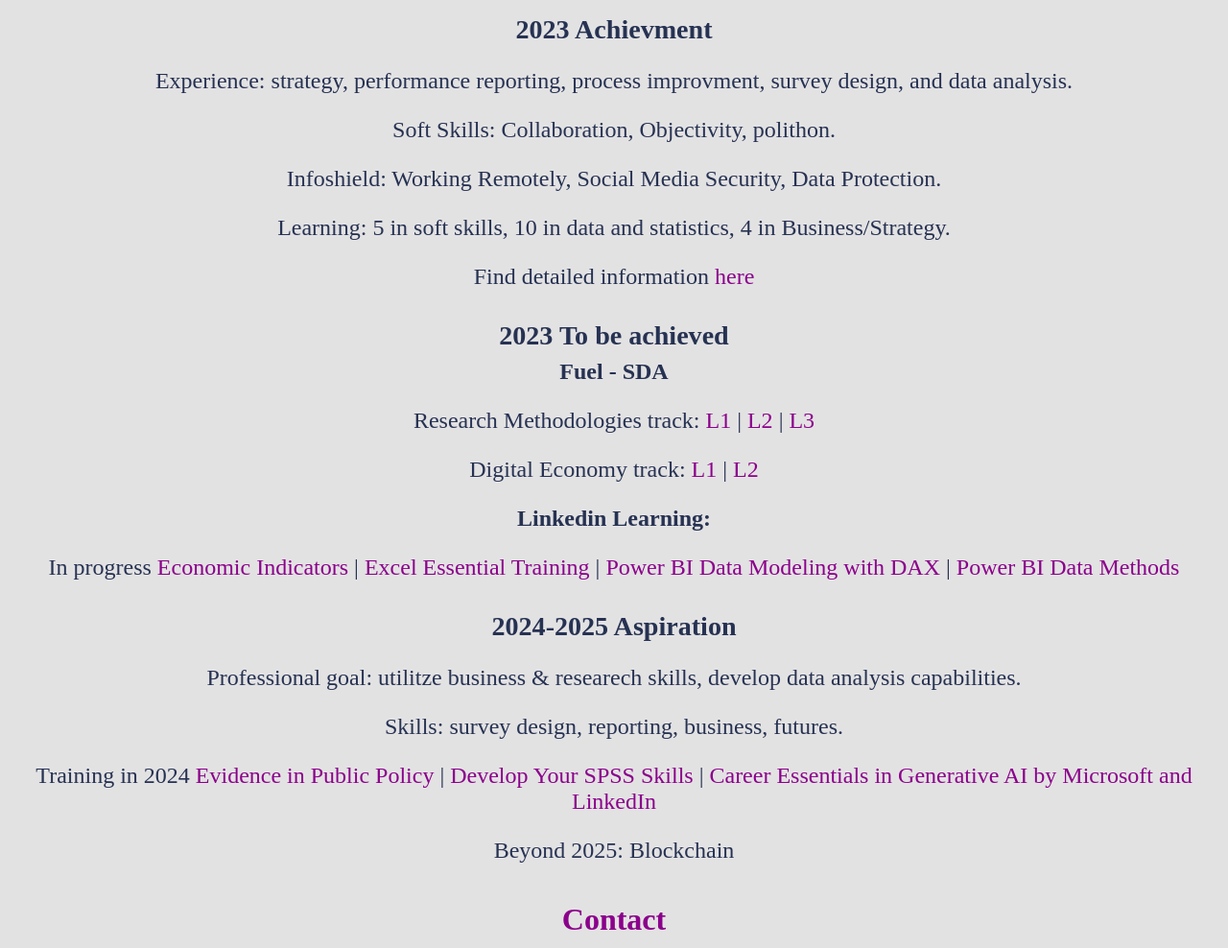
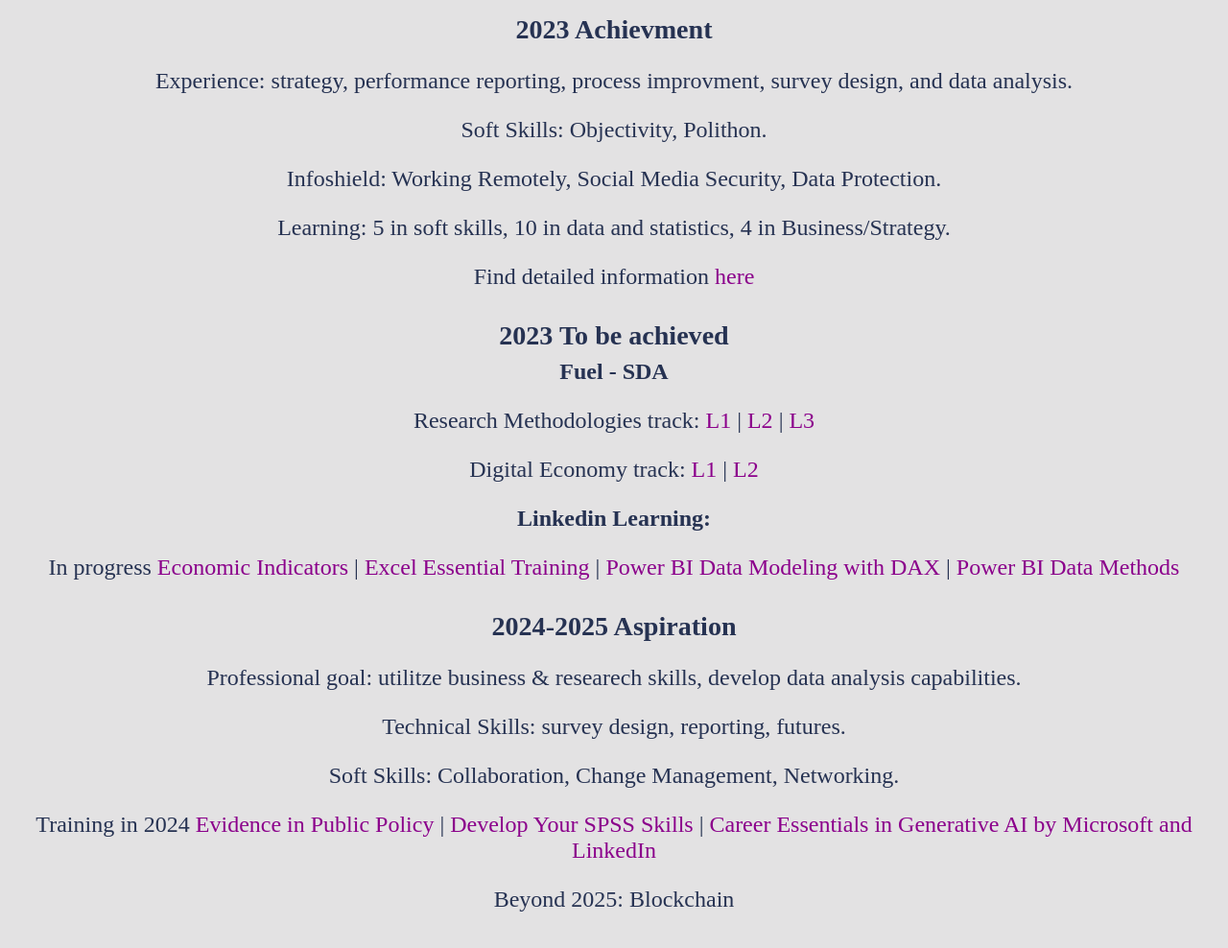
Before and after one commit to JUMANHIA/jia.github.io, a plain HTML site: page profdev.html in a window 1280 px wide. Shown: the part 840-1828 px from the top of the page at 96% size. Drawn offline with Linux system fonts and the light colour scheme.

Commit message:
Update profdev.html

```diff
--- a/profdev.html
+++ b/profdev.html
@@ -26,7 +26,7 @@
 
         <h3> 2023 Achievment </h3>
         <p>Experience: strategy, performance reporting, process improvment, survey design, and data analysis.</p>
-        <p>Soft Skills: Collaboration, Objectivity, polithon. </p>
+        <p>Soft Skills: Objectivity, Polithon. </p>
 
         <p>Infoshield: Working Remotely, Social Media Security, Data Protection.</p>
         <p>Learning: 5 in soft skills, 10 in data and statistics, 4 in Business/Strategy.</p>
@@ -53,7 +53,9 @@
 
         <h3> 2024-2025 Aspiration </h3>
             <P>Professional goal: utilitze business & researech skills, develop data analysis capabilities.</P>
-            <P>Skills: survey design, reporting, business, futures.</P>
+            <P>Technical Skills: survey design, reporting, futures.</P>
+            <P>Soft Skills: Collaboration, Change Management, Networking. </P>
+
          <p> Training in 2024
             <a href="https://onlinecourses.bsg.ox.ac.uk/courses/evidence-in-public-policy/?utm_source=bsg&utm_medium=coursepage&utm_campaign=bsg#1665738147002-5e93c929-885b"> Evidence in Public Policy </a> |
             <a href="https://www.linkedin.com/learning/paths/develop-your-spss-skills?u=2179364"> Develop Your SPSS Skills </a> |
```
